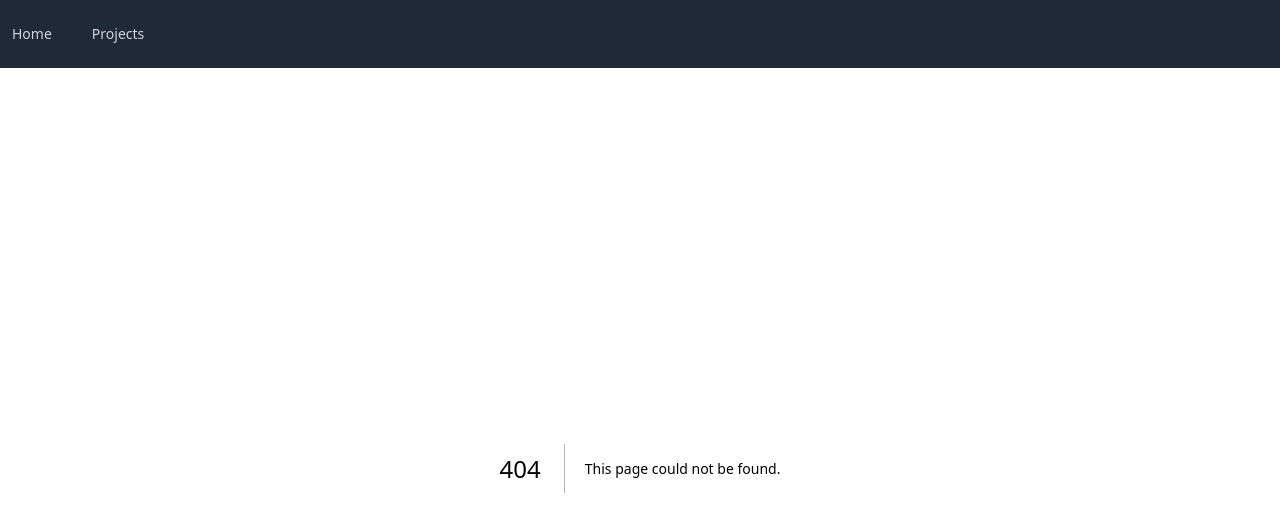
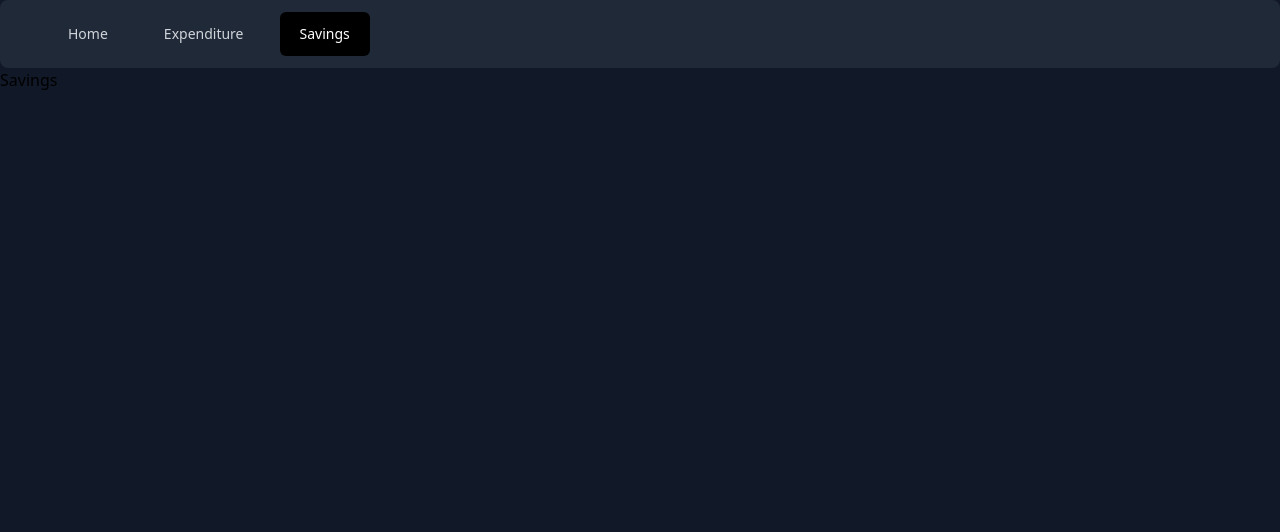
Before and after one commit to Prethve/about-me, a Next.js app: page /savings in a window 1280 px wide. Before the commit this address had no page. Shown: the top 532 px of the page. Built offline with nearby package versions, Linux system fonts and the light colour scheme.

Commit message:
Home Page v1 with Custom Card Components

```diff
--- a/app/layout.jsx
+++ b/app/layout.jsx
@@ -3,13 +3,13 @@ import Navbar from '@/components/Navbar'
 
 import '@/assets/styles/globals.css'
 export const metadata = {
-  title: 'Prethve Deev | Get to Know Me!',
+  title: 'Purchases and Savings',
   description: ''
 }
 
 const MainLayout = ({children}) => {
   return (
-    <html lang='en'>
+    <html lang='en' className='bg-gray-900'>
       <body>
         <Navbar />
         <div>{children}</div>
--- a/app/page.jsx
+++ b/app/page.jsx
@@ -1,9 +1,23 @@
 import React from 'react'
+import Card from '@/components/Card'
+
+import v1 from '@/images/v1.png'
+import v2 from '@/images/v2.png'
+import v3 from '@/images/v3.png'
 
 const HomePage = () => {
   return (
-    <div>
-      Test
+    <div className='w-screen h-screen'>
+      <div className='pt-60 pb-5 text-center text-white text-7xl '>
+        Welcome Back!
+      </div>
+      <div className='pt-10 pb-20 text-center text-white text-xl font-medium'>
+        Fetch the username from database
+      </div>
+      <div className='flex justify-center'>
+        <Card image={v1} title='Expenses' desc='Trends of spending habits, key spending factors and more'/>
+        <Card image={v2} title='Savings' desc='Monthly savings, key saving factors and more'/>
+      </div>
     </div>
   )
 }
--- /dev/null
+++ b/app/savings/page.jsx
@@ -0,0 +1,9 @@
+import React from 'react'
+
+const Savings = () => {
+  return (
+    <div>Savings</div>
+  )
+}
+
+export default Savings
--- /dev/null
+++ b/components/Card.jsx
@@ -0,0 +1,36 @@
+import React from 'react'
+import Image from 'next/image'
+import Link from 'next/link'
+
+const Card = ({image, title, desc}) => {
+
+  return (
+	<section className='max-w-xl mx-auto'>
+		<div className='p-4 rounded-xl bg-sky-950 border border-gray-500'>
+			<div className='pb-4 pr-2 text-xl font-medium text-white'>
+				Track your {title}
+			</div>
+			<div className='grid grid-cols-3 grid-rows-2 gap-4 justify-items-center'>
+				<Image
+					className='col-span-2 row-span-2 rounded-xl'
+					src={image}
+					width=''
+					height=''
+					alt=''
+				/>
+				<p className='text-gray-400'>
+					{desc}
+				</p>
+				<Link
+					className='w-max p-4 rounded-lg bg-sky-900 self-center text-xl font-medium text-white'
+					href={ title === 'Expenses' ? ('/purchases') : ('/savings')}>
+					{title}
+				</Link>
+			</div>
+
+		</div>
+	</section>
+  )
+}
+
+export default Card
--- a/components/Navbar.jsx
+++ b/components/Navbar.jsx
@@ -8,20 +8,26 @@ const Navbar = () => {
   const pathname = usePathname()
   console.log(pathname)
   return (
-    <nav className='bg-gray-800'>
+    <nav className='rounded-lg bg-gray-800'>
       <div className='mx-auto max-w-7xl py-3'>
-        <div className='flex space-x-4'>
+        <div className='flex mx-12 space-x-4'>
           <Link
             className={pathname === '/' ?
-              ('rounded-md px-3 py-3 text-sm font-medium bg-black text-white hover:bg-gray-900 hover:text-white') :
-              ('rounded-md px-3 py-3 text-sm font-medium text-gray-300 hover:bg-gray-700 hover:text-white')}
+              ('rounded-md px-5 py-3 text-sm font-medium bg-black text-white hover:bg-gray-900 hover:text-white') :
+              ('rounded-md px-5 py-3 text-sm font-medium text-gray-300 hover:bg-gray-700 hover:text-white')}
             href='/'>Home
           </Link>
           <Link
-            className={pathname === '/projects' ?
-              ('rounded-md px-3 py-3 text-sm font-medium bg-black text-white hover:bg-gray-900 hover:text-white') :
-              ('rounded-md px-3 py-3 text-sm font-medium text-gray-300 hover:bg-gray-700 hover:text-white')}
-            href='/projects'>Projects
+            className={pathname === '/purchases' ?
+              ('rounded-md px-5 py-3 text-sm font-medium bg-black text-white hover:bg-gray-900 hover:text-white') :
+              ('rounded-md px-5 py-3 text-sm font-medium text-gray-300 hover:bg-gray-700 hover:text-white')}
+            href='/purchases'>Expenditure
+          </Link>
+          <Link
+            className={pathname === '/savings' ?
+              ('rounded-md px-5 py-3 text-sm font-medium bg-black text-white hover:bg-gray-900 hover:text-white') :
+              ('rounded-md px-5 py-3 text-sm font-medium text-gray-300 hover:bg-gray-700 hover:text-white')}
+            href='/savings'>Savings
           </Link>
         </div>
       </div>
```
Also changed, not shown: app/purchases/page.jsx (renamed from app/projects/page.jsx), 1 other file (tests, documents, lock files or other folders).
